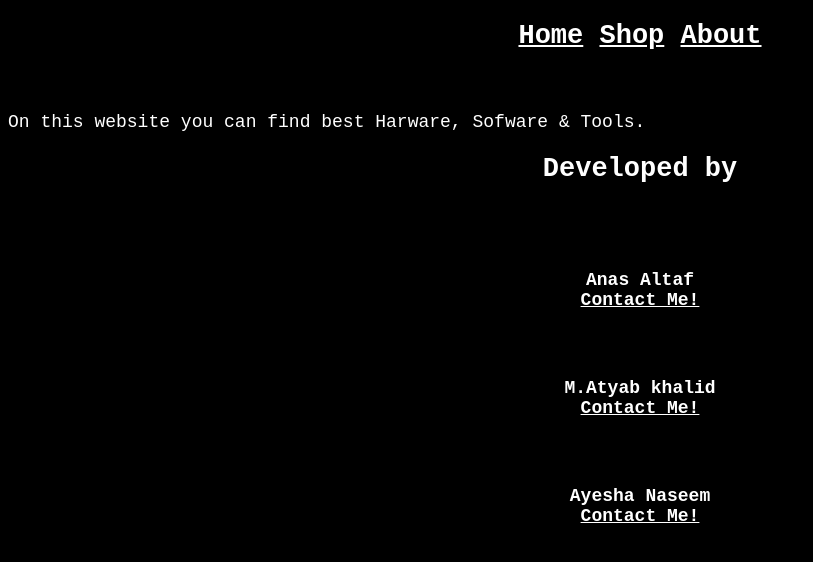
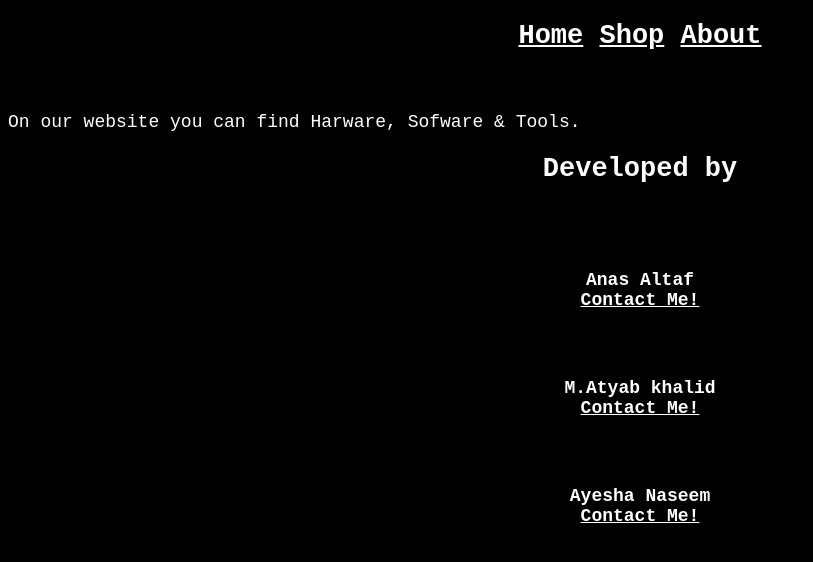
Before and after one commit to Aatoyeh/Xecbats-WEB, a plain HTML site: page about.html in a window 1280 px wide. Shown: the part 52-614 px from the top of the page, without its empty margins (0-813 px from the left). Drawn offline with Linux system fonts and the light colour scheme.

Commit message:
Update about.html

```diff
--- a/about.html
+++ b/about.html
@@ -2,6 +2,7 @@
 <head>
 	<link rel="stylesheet" href="style.css">
 	<title>Xecbats</title>
+	<link rel="shortcut icon" href="favicon.jpg" type="image/x-icon">
 </head>
 <body>
 	<h1>About</h1><h2>
@@ -9,12 +10,12 @@
     <a class="link_colour" href="shop.html">Shop</a>
     <a class="link_colour" href="about.html">About</a></h2>
     <br>
-	<p>On this website you can find best Harware, Sofware & Tools.</p>
+	<p>On our website you can find Harware, Sofware & Tools.</p>
+
 	<h2>Developed by</h2><br><br><div class="align_center">
 	<h4>Anas Altaf<br><a class="link_colour" href = "mailto: f223639@cfd.nu.edu.pk?subject=I Need Help">Contact Me!</a></h4><br>
 	<h4>M.Atyab khalid<br><a class="link_colour" href = "mailto: f223655@cfd.nu.edu.pk?subject=I Need Help">Contact Me!</a></h4><br>
 	<h4>Ayesha Naseem<br><a class="link_colour" href = "mailto: f223646@cfd.nu.edu.pk?subject=I Need Help">Contact Me!</a></h4></div>
 
-
 </body>
 </html>
```
